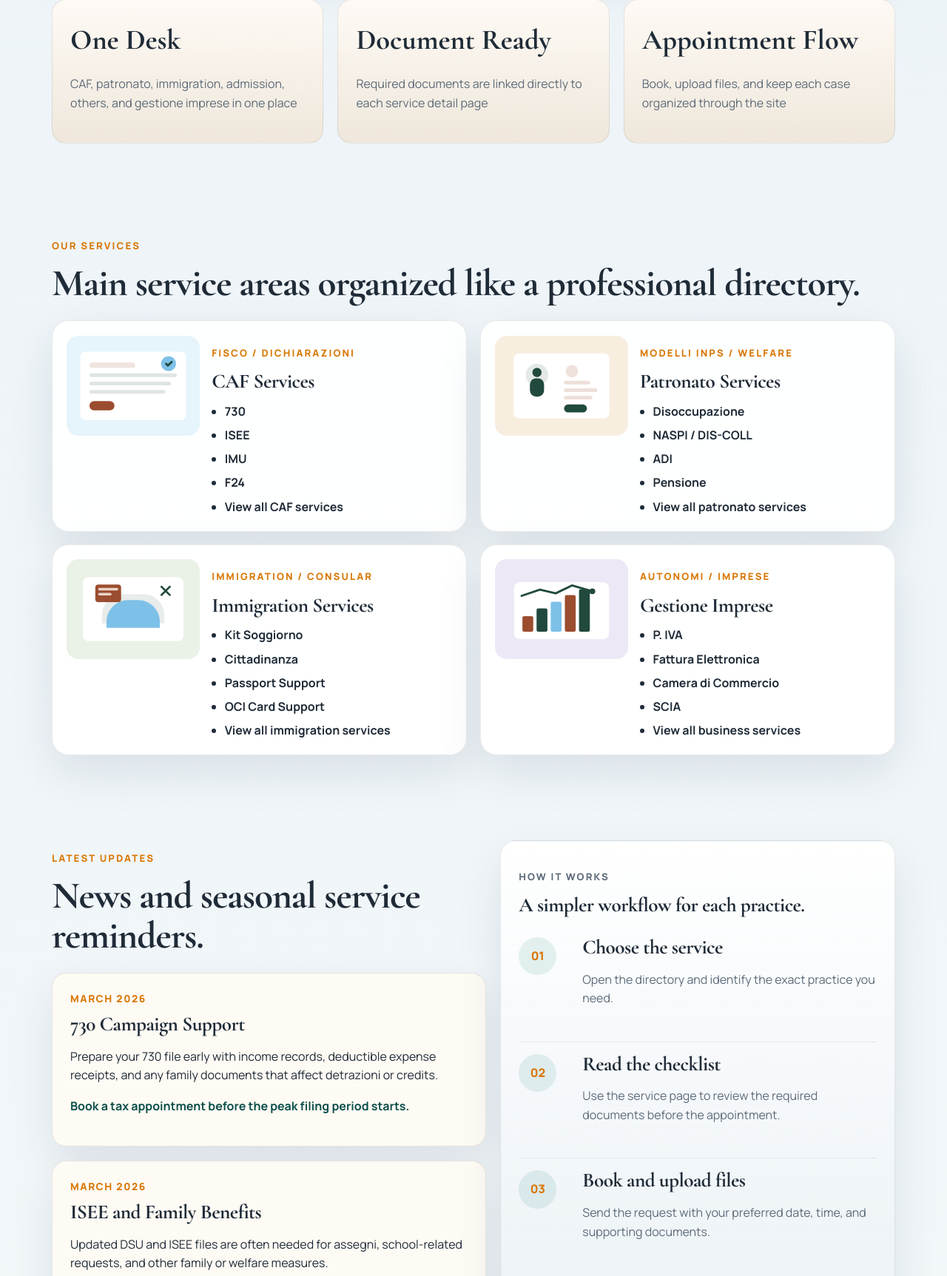
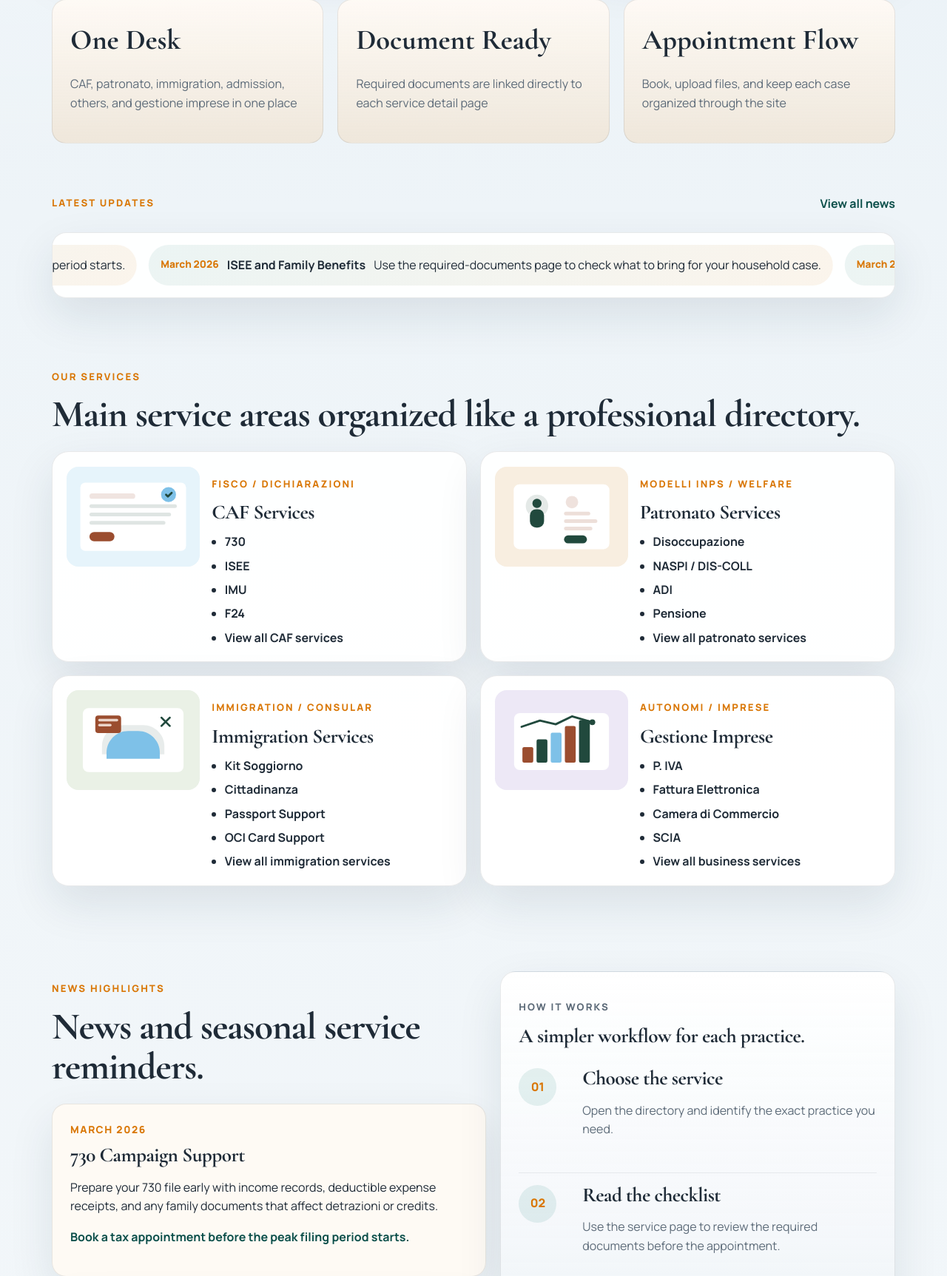
Before and after one commit to ananthareddykunreddy/italia-caf-immigration-site, a Flask app: page / in a window 1280 px wide. Shown: the part 1322-3047 px from the top of the page at 74% size. Run offline with Flask 3, Linux system fonts and the light colour scheme.

Commit message:
Add scrolling latest-updates ticker to homepage

```diff
--- a/static/styles.css
+++ b/static/styles.css
@@ -198,6 +198,72 @@ a {
 .campaign-grid {
   grid-template-columns: minmax(0, 1.45fr) minmax(320px, 0.85fr);
   align-items: stretch;
+}
+
+.updates-strip-section {
+  padding: 0 0 1.6rem;
+}
+
+.updates-strip-head {
+  display: flex;
+  align-items: center;
+  justify-content: space-between;
+  gap: 1rem;
+  margin-bottom: 0.9rem;
+}
+
+.updates-strip-head a {
+  text-decoration: none;
+  font-weight: 700;
+  color: var(--brand-dark);
+}
+
+.updates-ticker {
+  overflow: hidden;
+  border: 1px solid var(--line);
+  border-radius: 1.2rem;
+  background: rgba(255, 255, 255, 0.92);
+  box-shadow: var(--shadow);
+}
+
+.updates-track {
+  display: flex;
+  align-items: center;
+  gap: 1rem;
+  width: max-content;
+  padding: 1rem;
+  animation: updates-scroll 28s linear infinite;
+}
+
+.updates-ticker:hover .updates-track {
+  animation-play-state: paused;
+}
+
+.update-pill {
+  display: inline-flex;
+  align-items: center;
+  gap: 0.7rem;
+  min-width: 340px;
+  padding: 0.9rem 1rem;
+  border-radius: 999px;
+  background: linear-gradient(135deg, rgba(15, 118, 110, 0.08), rgba(217, 119, 6, 0.08));
+  text-decoration: none;
+}
+
+.update-date {
+  color: var(--accent);
+  font-size: 0.85rem;
+  font-weight: 800;
+  white-space: nowrap;
+}
+
+@keyframes updates-scroll {
+  from {
+    transform: translateX(0);
+  }
+  to {
+    transform: translateX(-50%);
+  }
 }
 
 .split {
@@ -745,6 +811,14 @@ a {
     flex-wrap: wrap;
   }
 
+  .updates-strip-head {
+    flex-wrap: wrap;
+  }
+
+  .update-pill {
+    min-width: 280px;
+  }
+
   .final-cta {
     flex-direction: column;
     align-items: flex-start;
--- a/templates/home.html
+++ b/templates/home.html
@@ -66,6 +66,28 @@
       <div>
         <p class="stat">Appointment Flow</p>
         <p class="stat-label">Book, upload files, and keep each case organized through the site</p>
+      </div>
+    </div>
+  </section>
+
+  <section class="updates-strip-section">
+    <div class="container">
+      <div class="updates-strip-head">
+        <p class="eyebrow">Latest Updates</p>
+        <a href="{{ url_for('news') }}">View all news</a>
+      </div>
+      <div class="updates-ticker" aria-label="Latest updates">
+        <div class="updates-track">
+          {% for _ in range(2) %}
+            {% for item in news_items %}
+              <a class="update-pill" href="{{ url_for('news') }}">
+                <span class="update-date">{{ item.date }}</span>
+                <strong>{{ item.title }}</strong>
+                <span>{{ item.cta }}</span>
+              </a>
+            {% endfor %}
+          {% endfor %}
+        </div>
       </div>
     </div>
   </section>
@@ -141,7 +163,7 @@
     <div class="container split">
       <div>
         <div class="section-heading">
-          <p class="eyebrow">Latest Updates</p>
+          <p class="eyebrow">News Highlights</p>
           <h2>News and seasonal service reminders.</h2>
         </div>
         <div class="news-stack">
```
